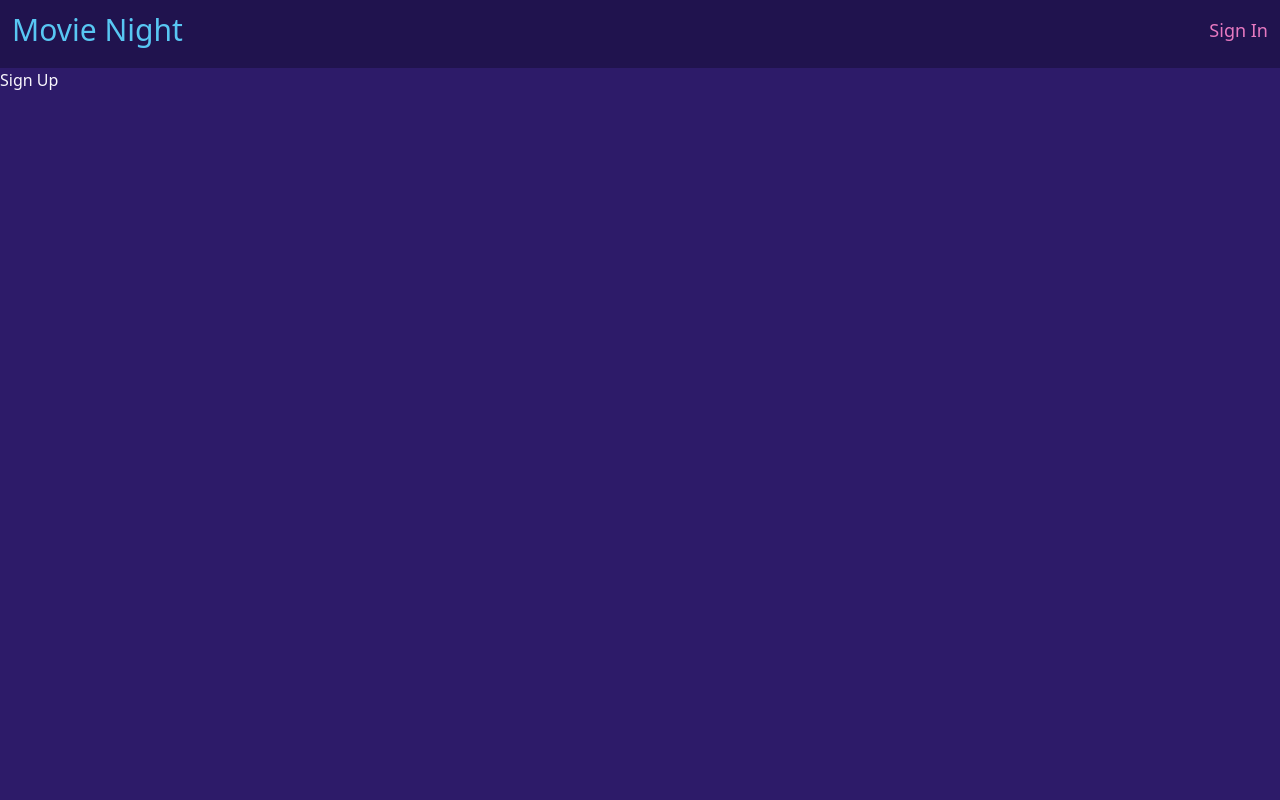
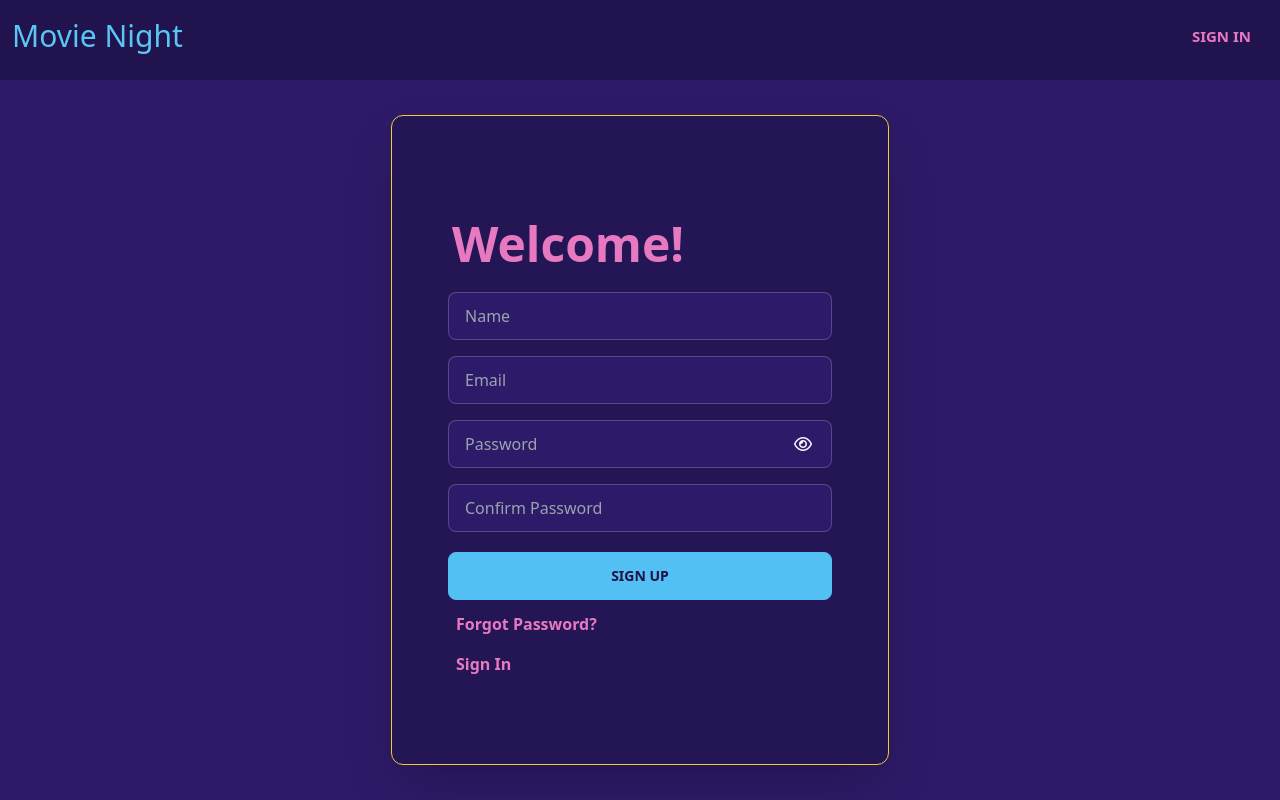
Before and after one commit to Jwilkins48/Movie-Rating, a React (Vite) app: page /sign-up in a window 1280 px wide. Built offline with nearby package versions, Linux system fonts and the light colour scheme.

Commit message:
added sign up functionality

```diff
--- a/package.json
+++ b/package.json
@@ -10,6 +10,7 @@
     "preview": "vite preview"
   },
   "dependencies": {
+    "animate.css": "^4.1.1",
     "daisyui": "^2.51.6",
     "firebase": "^9.21.0",
     "react": "^18.2.0",
--- a/src/components/Navbar.tsx
+++ b/src/components/Navbar.tsx
@@ -1,7 +1,21 @@
-// import { Auth } from "firebase/auth";
-import { Link } from "react-router-dom";
+import { getAuth } from "firebase/auth";
+// import { useEffect, useState } from "react";
+import { Link, useNavigate } from "react-router-dom";
 
 export function Navbar() {
+  const auth = getAuth();
+  const navigate = useNavigate();
+  // const [loggedIn, setLoggedIn] = useState(false);
+
+  // useEffect(() => {
+  //   auth.currentUser ? setLoggedIn(true) : setLoggedIn(false);
+  // }, [loggedIn]);
+
+  const onLogout = () => {
+    auth.signOut();
+    navigate("/");
+    alert("Signed Out!");
+  };
   return (
     <nav className="flex justify-between px-3 pb-5 pt-3 items-center bg-neutral">
       <div>
@@ -10,23 +24,17 @@ export function Navbar() {
         </Link>
       </div>
 
-      {/* No User Signed In */}
       <div>
-        <Link to="/sign-in" className="text-lg text-primary">
-          Sign In
-        </Link>
+        {auth.currentUser ? (
+          <button className="text-[15px] text-primary btn" onClick={onLogout}>
+            LogOut
+          </button>
+        ) : (
+          <Link to="/sign-in" className="text-[15px] text-primary btn">
+            Sign In
+          </Link>
+        )}
       </div>
-
-      {/* When user is logged in
-      <div>
-        <button>Name</button>
-        <div className="dropdown">
-          <ul>
-            <li>Profile</li>
-            <li>Logout</li>
-          </ul>
-        </div>
-      </div> */}
     </nav>
   );
 }
--- a/src/pages/SignIn.tsx
+++ b/src/pages/SignIn.tsx
@@ -1,6 +1,7 @@
 import { useState } from "react";
 import { Link, useNavigate } from "react-router-dom";
 import { getAuth, signInWithEmailAndPassword } from "firebase/auth";
+import "animate.css";
 
 export function SignIn() {
   const [showPassword, setShowPassword] = useState(false);
@@ -37,8 +38,8 @@ export function SignIn() {
   };
 
   return (
-    <div className="lg:flex flex-col items-center justify-center lg:h-[80vh]">
-      <div className="lg:bg-base-300 lg:p-12 lg:py-20 lg:shadow-2xl lg:rounded-xl animate__animated animate__fadeInUp">
+    <div className="lg:flex flex-col items-center justify-center lg:h-[90vh] overflow-hidden">
+      <div className="lg:bg-base-300 lg:p-12 lg:py-20 lg:shadow-2xl lg:rounded-xl animate__animated animate__fadeInUp border-accent border-[1px]">
         <header>
           <h3 className="text-3xl lg:text-5xl my-6 ml-3 font-bold text-primary">
             Welcome Back!
@@ -87,7 +88,7 @@ export function SignIn() {
             Forgot Password?
           </Link>
 
-          <Link className=" text-primary font-bold my-2 ml-2" to="/signUp">
+          <Link className=" text-primary font-bold my-2 ml-2" to="/sign-up">
             Sign Up
           </Link>
         </form>
--- a/src/pages/SignUp.tsx
+++ b/src/pages/SignUp.tsx
@@ -1,3 +1,147 @@
+import {
+  getAuth,
+  createUserWithEmailAndPassword,
+  updateProfile,
+} from "firebase/auth";
+import { db } from "../../firebase.config";
+import { setDoc, doc } from "firebase/firestore";
+import { Link, useNavigate } from "react-router-dom";
+import { useState } from "react";
+
+interface formInfo {
+  name: string;
+  email: string;
+  password?: string;
+  confirmPassword?: string;
+}
+
 export function SignUp() {
-  return <h1>Sign Up</h1>;
+  const navigate = useNavigate();
+
+  const [showPassword, setShowPassword] = useState(false);
+  const [formData, setFormData] = useState<formInfo>({
+    name: "",
+    email: "",
+    password: "",
+    confirmPassword: "",
+  });
+  const { name, email, password, confirmPassword } = formData;
+
+  const onChange = (e: React.FormEvent<HTMLInputElement>) => {
+    const value = e.currentTarget.value;
+    const id = e.currentTarget.id;
+    setFormData((prevState) => ({
+      ...prevState,
+      [id]: value,
+    }));
+  };
+
+  const onSubmit = async (e: React.FormEvent<HTMLFormElement>) => {
+    e.preventDefault();
+    if (password == confirmPassword) {
+      try {
+        const auth = getAuth();
+        const userCredential = await createUserWithEmailAndPassword(
+          auth,
+          email,
+          password!
+        );
+        const user = userCredential.user;
+        updateProfile(auth.currentUser!, { displayName: name });
+
+        //Copy info without password to store
+        const formDataCopy = { ...formData };
+        delete formDataCopy.password;
+
+        await setDoc(doc(db, "users", user.uid), formDataCopy);
+        navigate("/");
+      } catch (error) {
+        console.log(error);
+      }
+    } else {
+      alert("Passwords must match");
+    }
+
+    console.log(password);
+    console.log(confirmPassword);
+  };
+
+  return (
+    <div className="lg:flex flex-col items-center justify-center lg:h-[90vh] overflow-hidden">
+      <div className="lg:bg-base-300 lg:p-12 lg:py-20 lg:shadow-2xl lg:rounded-xl animate__animated animate__fadeIn border-accent border-[1px]">
+        <header>
+          <h3 className="text-3xl lg:text-5xl my-6 ml-3 font-bold text-primary">
+            Welcome!
+          </h3>
+        </header>
+
+        <form onSubmit={onSubmit} className="flex flex-col mx-2 w-82 lg:w-96">
+          <div className="nameDiv">
+            <input
+              onChange={onChange}
+              type="text"
+              placeholder="Name"
+              id="name"
+              className="input input-bordered input-primary-focus w-full mb-4"
+            />
+          </div>
+
+          <div className="emailDiv">
+            <input
+              onChange={onChange}
+              type="email"
+              placeholder="Email"
+              id="email"
+              className="input input-bordered input-primary-focus w-full "
+            />
+          </div>
+
+          <div className="passwordDiv my-4 flex relative">
+            <input
+              onChange={onChange}
+              type={showPassword ? "text" : "password"}
+              id="password"
+              placeholder="Password"
+              className="input input-bordered input-primary-focus w-full "
+            />
+
+            <div
+              onClick={() => setShowPassword(!showPassword)}
+              className="absolute right-5 top-3 cursor-pointer"
+            >
+              {showPassword ? (
+                <i className="fa-regular fa-eye-slash" />
+              ) : (
+                <i className="fa-regular fa-eye" />
+              )}
+            </div>
+          </div>
+
+          <div className="passwordDiv mb-4 flex relative">
+            <input
+              onChange={onChange}
+              type={showPassword ? "text" : "password"}
+              id="confirmPassword"
+              placeholder="Confirm Password"
+              className="input input-bordered input-primary-focus w-full "
+            />
+          </div>
+
+          <button className="btn lg:btn-info my-1" type="submit">
+            Sign Up
+          </button>
+          <Link
+            to="/forgot-password"
+            className="text-primary font-bold my-2 ml-2"
+          >
+            Forgot Password?
+          </Link>
+
+          <Link className=" text-primary font-bold my-2 ml-2" to="/sign-in">
+            Sign In
+          </Link>
+        </form>
+      </div>
+    </div>
+  );
 }
```
Also changed, not shown: 1 other file (tests, documents, lock files or other folders).
